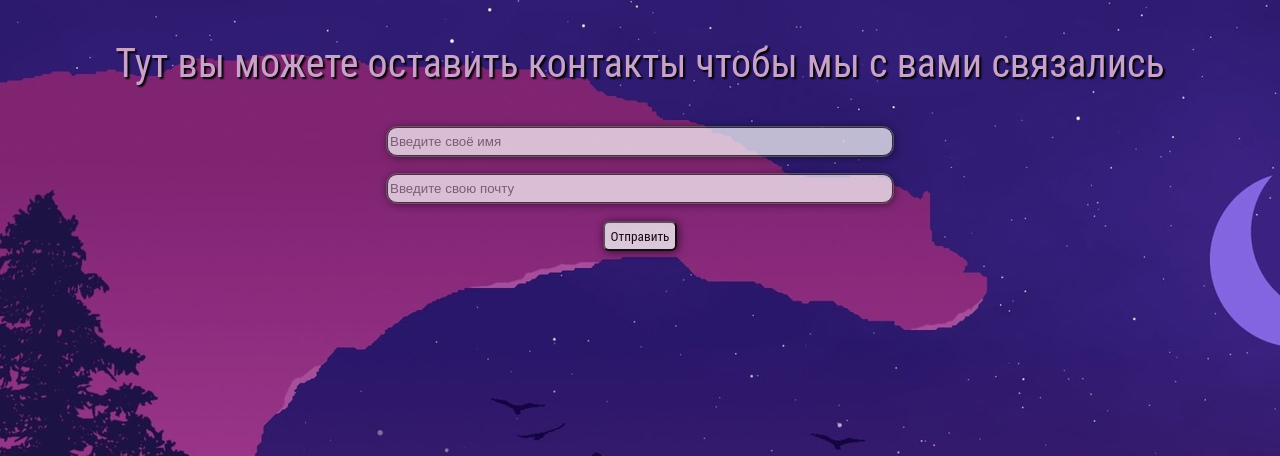
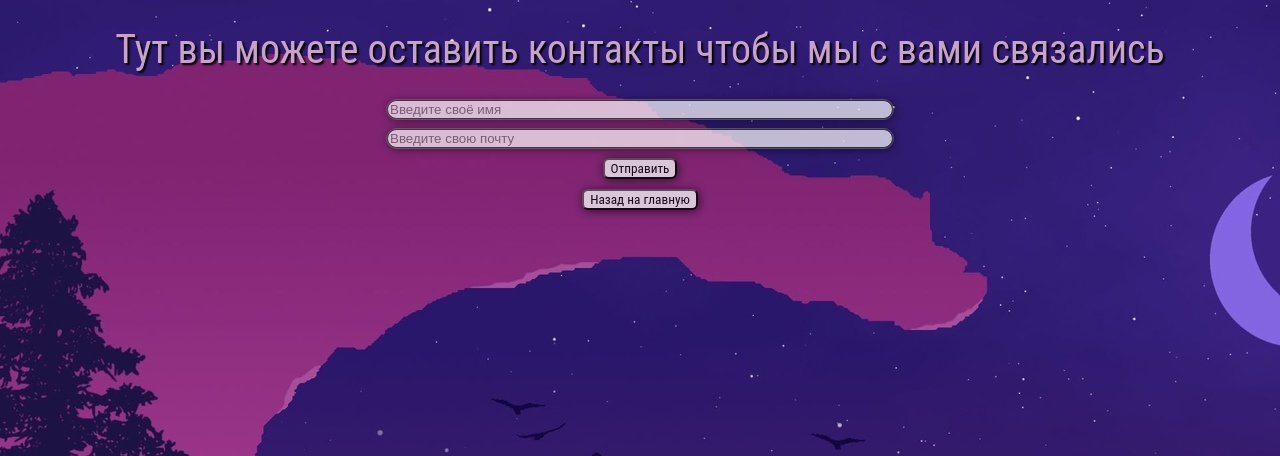
Before and after one commit to GeSforgio/PIKPO, a Flask app: page /review in a window 1280 px wide. Shown: the top 456 px of the page. Run offline with Flask 2, Linux system fonts and the light colour scheme; some libraries are stand-ins or nearby versions.

Commit message:
скрол таблицы, плюс корректировки

```diff
--- a/static/page_style.css
+++ b/static/page_style.css
@@ -46,9 +46,20 @@ tr {
 }
 
 .films_table {
-    padding-top: 100px;
+
     text-align: center;
-    margin: auto;
+
+
+}
+
+.films_table thead {
+    position: sticky;
+}
+.scroll_table {
+    width: 50%;
+    margin: 100px auto 0;
+    max-height: 75vh;
+    overflow-y: auto;
 
 }
 
@@ -63,6 +74,7 @@ body {
     color: #c8a2c8;
     font-family: 'Roboto Condensed', sans-serif;
     text-shadow: 2px 2px 2px black;
+    line-height: 20px;
 }
 
 .btn {
@@ -95,12 +107,12 @@ body {
 
 .input_contact {
     width: 100%;
-    height: 25px;
-
     text-align: center;
 }
 
 #button_contact {
+    display: BLOCK;
+    margin:10px auto;
     border-radius: 6px;
     height: 120%;
     opacity: 0.8;
@@ -109,6 +121,8 @@ body {
 }
 
 #input_mail {
+    display: BLOCK;
+    margin:10px auto;
     border-radius: 10px;
     border: 1px solid #333;
     width: 500px;
@@ -119,6 +133,8 @@ body {
 }
 
 #input_name {
+    display: BLOCK;
+    margin:10px auto;
     border-radius: 10px;
     border: 1px solid #333;
     width: 500px;
@@ -127,3 +143,13 @@ body {
     outline: 1px solid #666;
     box-shadow: 1px 1px 10px rgba(0, 0, 0, .8);
 }
+
+.back_button {
+    display: block;
+    border-radius: 6px;
+    margin:10px auto;
+    opacity: 0.8;
+    box-shadow: 1px 1px 10px rgba(0, 0, 0, .8);
+    font-family: 'Roboto Condensed', sans-serif;
+
+}
--- a/templates/review.html
+++ b/templates/review.html
@@ -3,15 +3,19 @@
     <div class="hello">
         <p>Тут вы можете оставить контакты чтобы мы с вами связались</p>
     </div>
-    <form action="{{ url_for('get_contact') }}" method="POST">
-        <div class="input_contact">
+
+    <div class="input_contact">
+        <form action="{{ url_for('get_contact') }}" method="POST">
             <input id="input_name" type="text" name="contact_name" placeholder="Введите своё имя">
-            <br>
-            <br>
             <input id="input_mail" type="text" name="contact_mail" placeholder="Введите свою почту">
-            <br>
-            <br>
             <input id="button_contact" type="submit" value="Отправить">
-        </div>
-    </form>
+        </form>
+    </div>
+
+    <div>
+        <form action="/" target="_self">
+            <button class="back_button">Назад на главную</button>
+        </form>
+    </div>
+
 {% endblock %}
```
Also changed, not shown: templates/main.html (+7 -0 lines).
